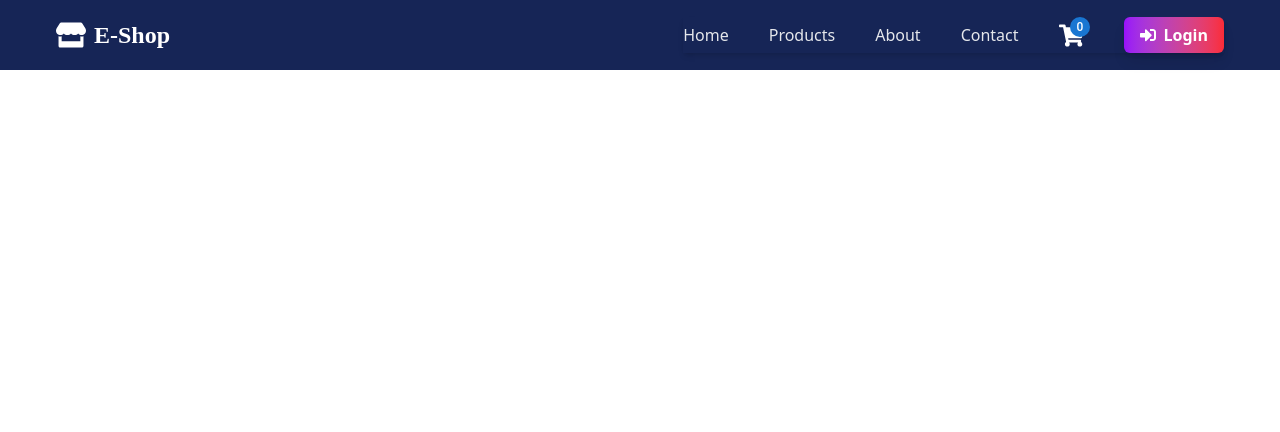
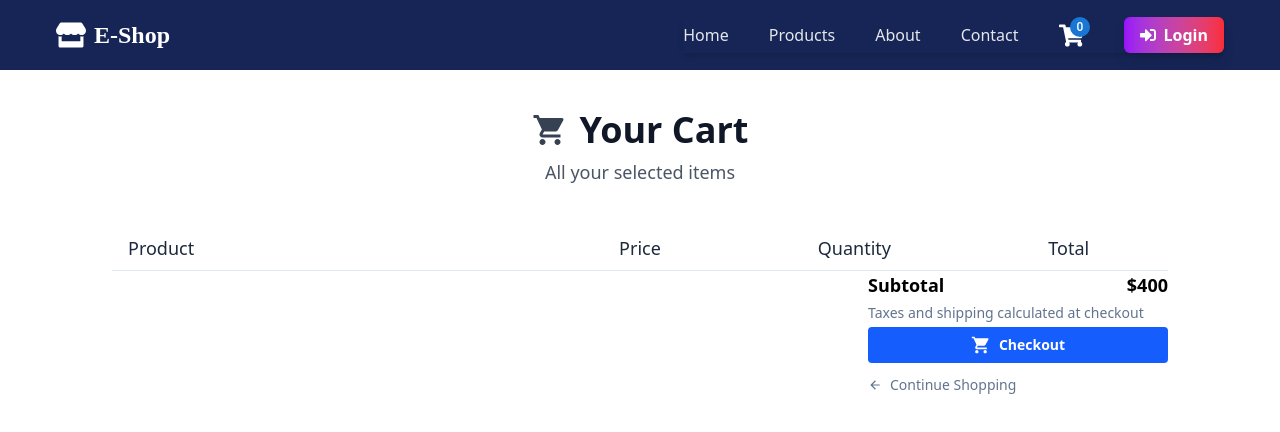
Before and after one commit to maxim20003244/ecom-frontend, a React (Vite) app: page /cart in a window 1280 px wide. Shown: the top 432 px of the page. Built offline with nearby package versions, Linux system fonts and the light colour scheme.

Commit message:
Building Cart Page

```diff
--- a/src/App.jsx
+++ b/src/App.jsx
@@ -8,6 +8,7 @@ import About from './components/About'
 import Layout from './components/shared/Layout'
 import Contact from './components/Contact'
 import { Toaster } from 'react-hot-toast'
+import Cart from './components/cart/Cart'
 
 
 
@@ -24,6 +25,7 @@ function App() {
       <Route path="/about" element={<Layout><About /></Layout>} />
       <Route path="/products" element={<Layout><Products /></Layout>} />
       <Route path="/contact" element={<Layout><Contact/></Layout>} />
+      <Route path="/cart" element={<Layout><Cart/></Layout>} />
     </Routes>
 
        </Router>
--- /dev/null
+++ b/src/components/cart/Cart.jsx
@@ -0,0 +1,72 @@
+import {MdArrowBack, MdShoppingCart} from "react-icons/md"
+import { Link } from "react-router-dom";
+
+const Cart = () => {
+return (
+    <div className="lg:px-14 sm:px-8 px-4 py-10">
+        <div className="flex flex-col items-center mb-12">
+            <h1 className="text-4xl font-bold text-gray-900 flex items-center gap-3">
+            <MdShoppingCart size={36} className="text-gray-700"/>
+                Your Cart
+            </h1>
+            <p className="text-lg text-gray-600 mt-2">All your selected items</p>
+        </div>
+
+        <div class="grid md:grid-cols-5 grid-cols-4 gap-4 pb-2 semibold items-center">
+            <div className="md:col-span-2 justify-self-start text-lg text-slate-800 lg:ps-4">
+                Product
+            </div>
+
+
+            <div className="justify-self-center text-lg text-slate-800">
+                Price
+            </div>
+
+
+            <div className="justify-self-center text-lg text-slate-800">
+                Quantity
+            </div>
+
+
+            <div className="justify-self-center text-lg text-slate-800">
+                Total
+            </div>
+
+</div>
+     <div className="border-t-[1.5px] border-slate-200 py2-4 flex sm:flex-row  sm:px-0 px-2 flex-col sm:justify-between gap-4">
+       <div></div>
+       <div className="flex text-sm gap-1 flex-col">
+          <div className="flex justify-between w-full md:text-lg text-sm font-semibold">
+            <span>Subtotal</span>
+            <span>$400</span>
+          </div>
+
+          <p className="text-slate-500">
+            Taxes and shipping calculated at checkout
+          </p>
+
+        <Link className="w-full flex justify-end" to="/checkout">
+        <button
+          onClick={() => {}}
+          className="font-semibold w-[300px] py-2 px-4 rounded-sm bg-blue-600 text-white flex items-center justify-center gap-2 hover:text-gray-300 transation duration-500 "
+        >
+            <MdShoppingCart size={20}/>
+            Checkout
+        </button>
+        </Link>
+
+        <Link className="flex gap-2 items-center mt-2 text-slate-500" to="/products">
+          <MdArrowBack />
+          <span>
+            Continue Shopping
+          </span>
+        </Link>
+       </div>
+
+     </div>
+
+
+    </div>
+)
+}
+export default Cart;
```
